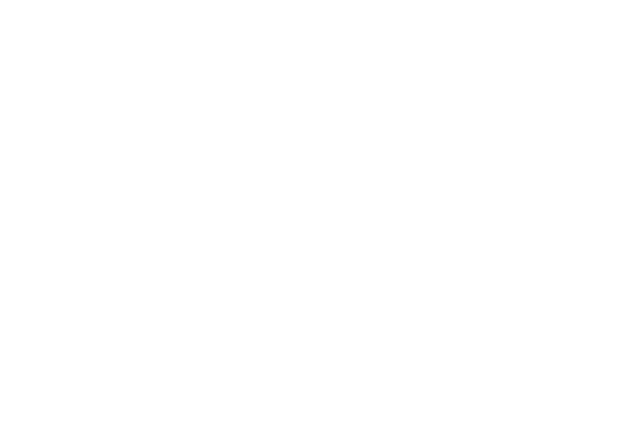
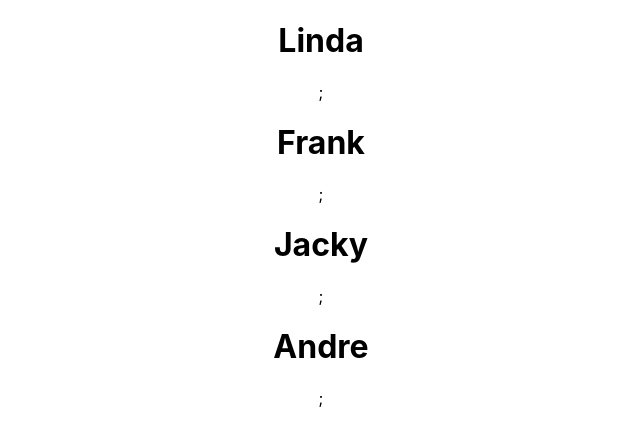
Before and after one commit to Divy97/monsters-rolodox, a React (Create React App) app: page / in a window 1280 px wide. Shown: the top 446 px of the page, without its empty margins (319-959 px from the left). Built offline with nearby package versions, Linux system fonts and the light colour scheme.

Commit message:
hard coded and displayed monsters name

```diff
--- a/src/App.js
+++ b/src/App.js
@@ -6,15 +6,39 @@
     super();
 
     this.state = {
-      name: {
-        firstName: "Divy",
-        lastName: "Parekh",
-      },
+      monsters: [
+        {
+          name: "Linda",
+          id: 0,
+        },
+        {
+          name: "Frank",
+          id: 1,
+        },
+        {
+          name: "Jacky",
+          id: 2,
+        },
+        {
+          name: "Andre",
+          id: 3,
+        },
+      ],
     };
   }
 
   render() {
-    return <div className="App"></div>;
+    return (
+      <div className="App">
+        {this.state.monsters.map((monster, id) => {
+          return (
+            <div key={id}>
+              <h1>{monster.name}</h1>;
+            </div>
+          );
+        })}
+      </div>
+    );
   }
 }
 
```
